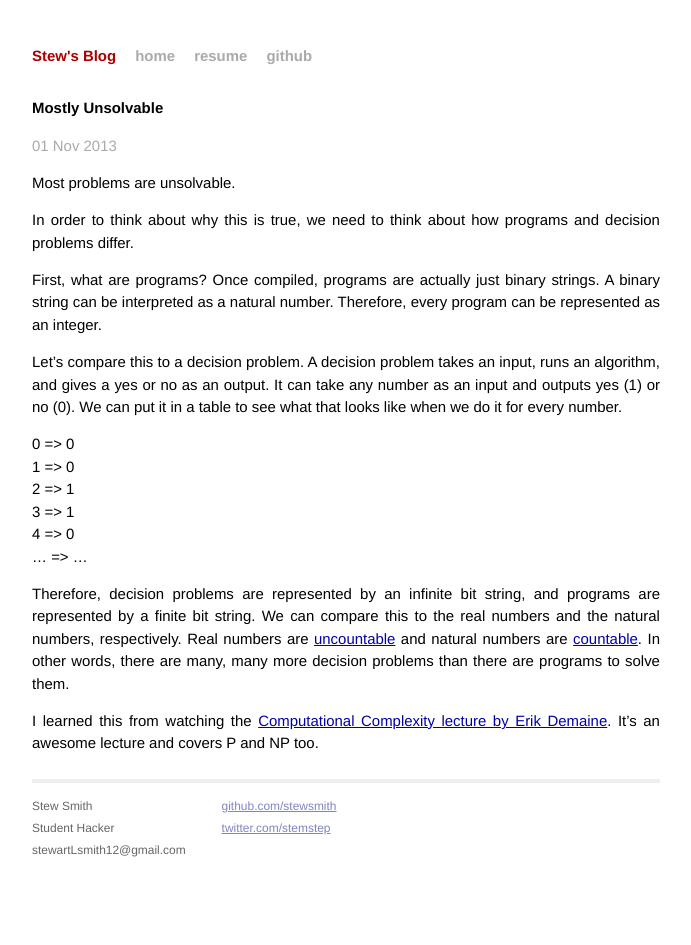
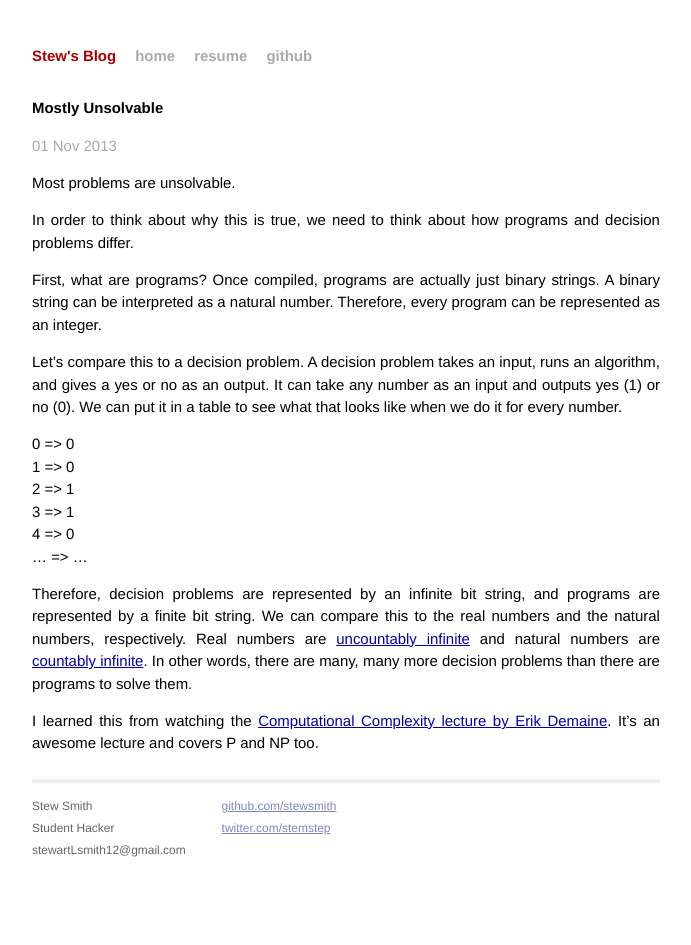
Before and after one commit to stewsmith/stewsmith.github.io, a Jekyll site: the page built from _posts/2013-11-1-Mostly-Unsolvable.markdown, in a window 1280 px wide. Shown: the whole page, without its empty margins (294-985 px from the left). Built offline with Jekyll 4.4.1, drawn with Linux system fonts in a browser that asks for light colours; Markdown is read by kramdown in place of the engine named in the settings.

Commit message:
clarify infinite

```diff
--- a/_posts/2013-11-1-Mostly-Unsolvable.markdown
+++ b/_posts/2013-11-1-Mostly-Unsolvable.markdown
@@ -26,8 +26,8 @@ to see what that looks like when we do it for every number.
 
 Therefore, decision problems are represented by an infinite bit string, and programs are represented by a finite
 bit string.  We can compare this to the real numbers and the natural numbers, respectively.  Real numbers are
-[uncountable](http://en.wikipedia.org/wiki/Uncountable_set) and natural numbers are
-[countable](http://en.wikipedia.org/wiki/Countable_set).  In other words, there are many, many more decision problems
+[uncountably infinite](http://en.wikipedia.org/wiki/Uncountable_set) and natural numbers are
+[countably infinite](http://en.wikipedia.org/wiki/Countable_set).  In other words, there are many, many more decision problems
 than there are programs to solve them.
 
 I learned this from watching the [Computational Complexity lecture by Erik Demaine](http://www.youtube.com/watch?v=moPtwq_cVH8).
```
